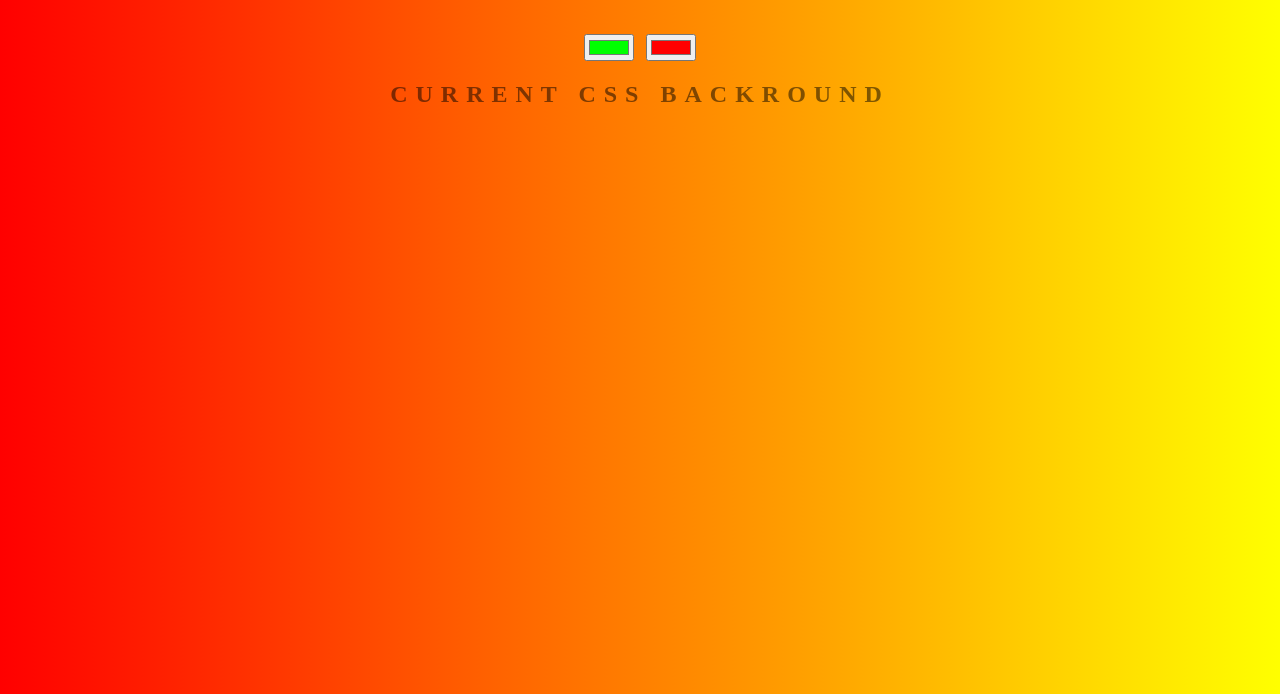
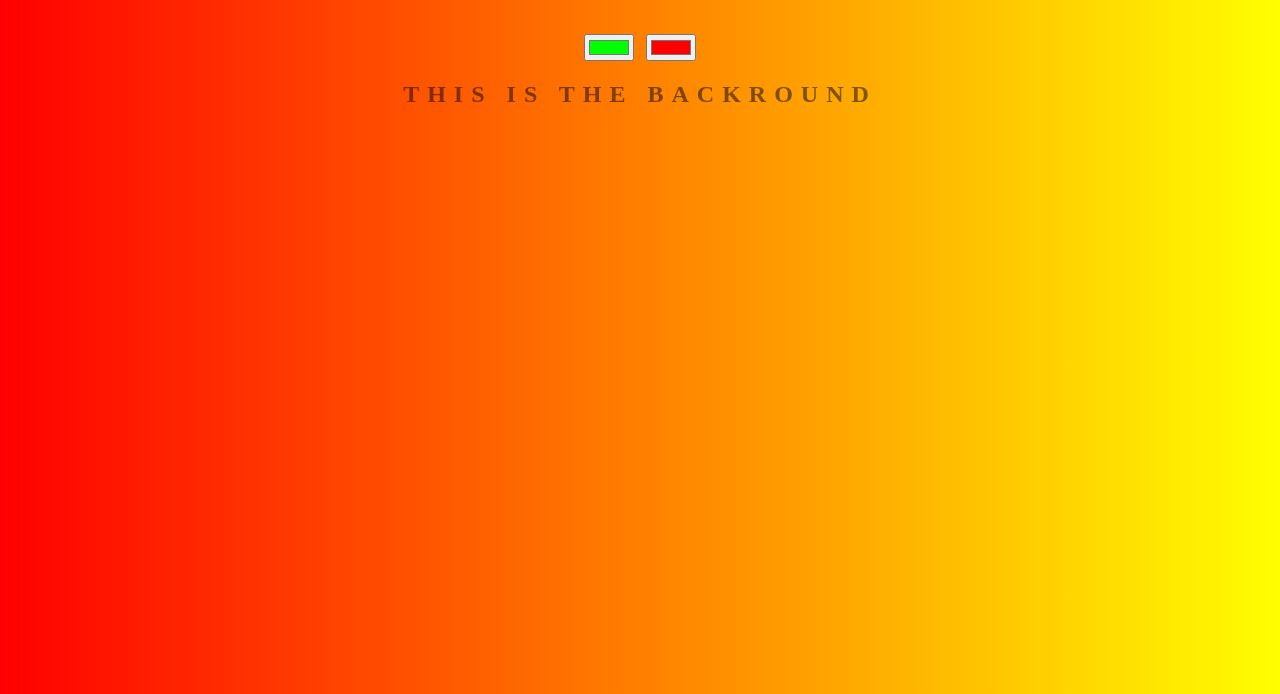
Before and after one commit to Md-Shariful-Alam-Bhuiyan/Background-Generator, a plain HTML site: page index.html in a window 1280 px wide. Shown: the part 106-800 px from the top of the page. Drawn offline with Linux system fonts and the light colour scheme.

Commit message:
Changing Text

```diff
--- a/index.html
+++ b/index.html
@@ -9,7 +9,7 @@
 	<h1>Cool Generator</h1>
 	<input class="color1" type="color" name="color1" value= "#00ff00">
 	<input class="color2" type="color" name="color2" value= "#ff0000">
-	<h2>Current CSS Backround</h2>
+	<h2>This is The Backround</h2>
 	<h3></h3>
 
 	<script type="text/javascript" src= "script.js"></script>
```
